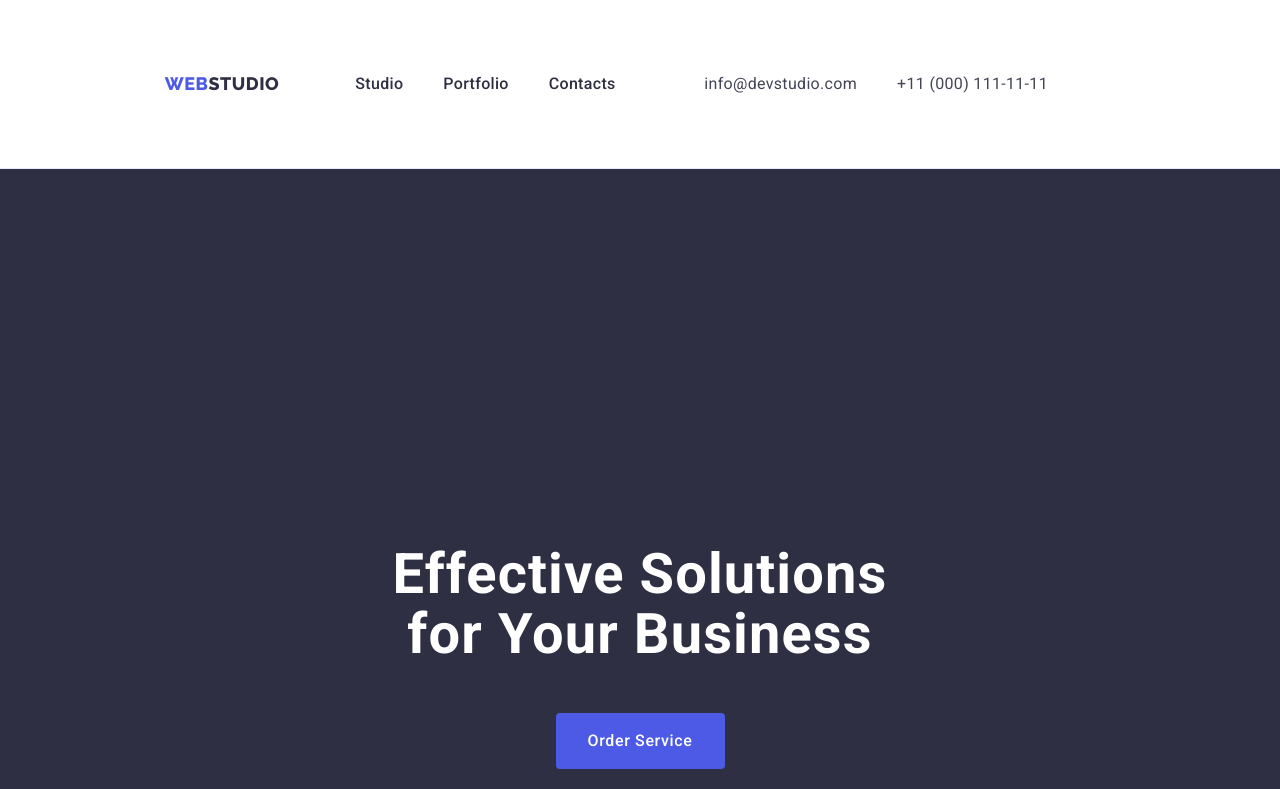
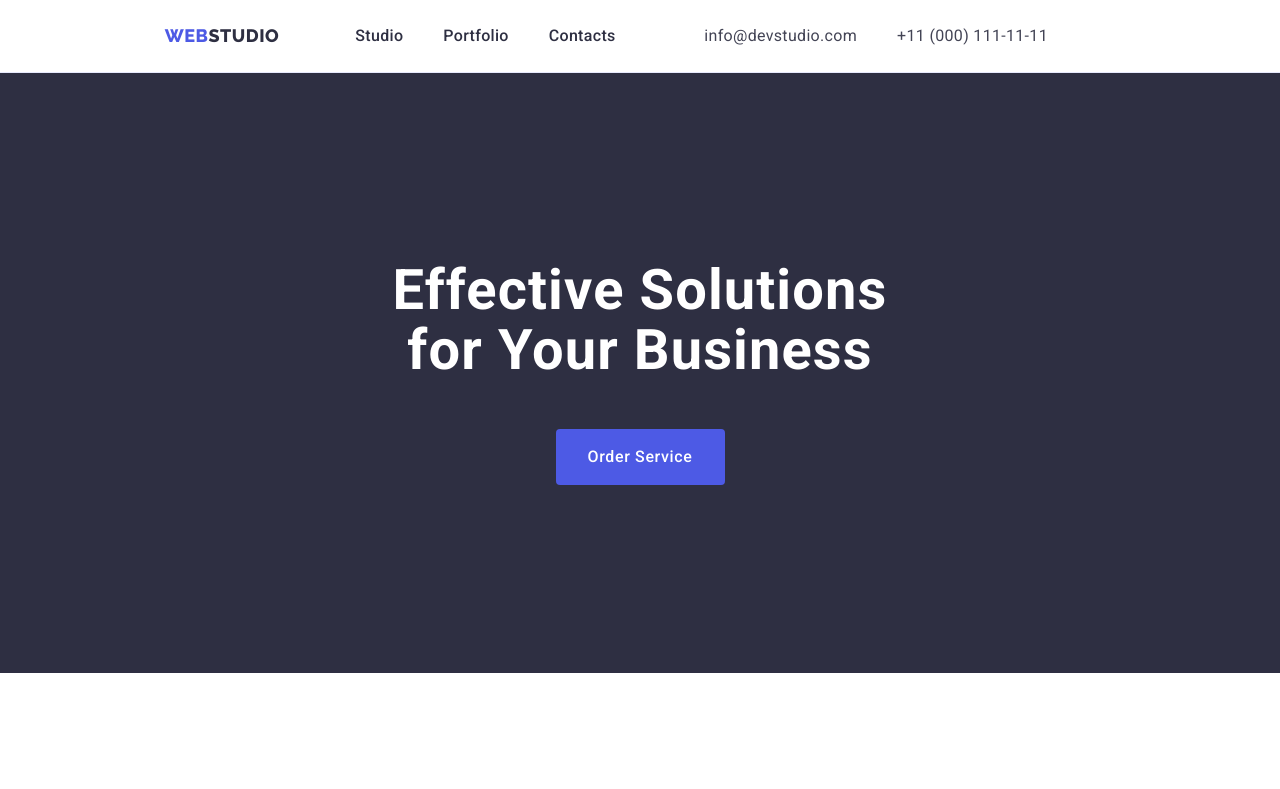
Before and after one commit to AlyonaKasianchuk/goit-markup-hw-03, a plain HTML site: page index.html in a window 1280 px wide. Shown: the top 789 px of the page. Drawn offline with nearby package versions, Linux system fonts and the light colour scheme.

Commit message:
goit-markup-hw-03

```diff
--- a/css/styles.css
+++ b/css/styles.css
@@ -73,13 +73,11 @@ ul {
     display: flex;
     align-items: center;
     gap: 40px;
-    padding: 24px 0;
 }
 
 .link-nav {
     display: flex;
     list-style: none;
-    padding: 24px 0;
 }
 .list-adress {
     display: flex;
@@ -133,9 +131,7 @@ ul {
 }
 
  /* Main Page */
-.container-first {
-    padding: 188px 0;
-}
+
  .page-title {
      background-color: var(--navyblue);
      color: var(--white);
@@ -343,6 +339,7 @@ line-height: 1.17;
 .portfolio-section {
     padding-top: 96px;
     padding-bottom: 120px;
+    margin: 0 auto;
 }
 .filter-btn {
     color: var(--blue-brand-color, #4D5AE5);
```
